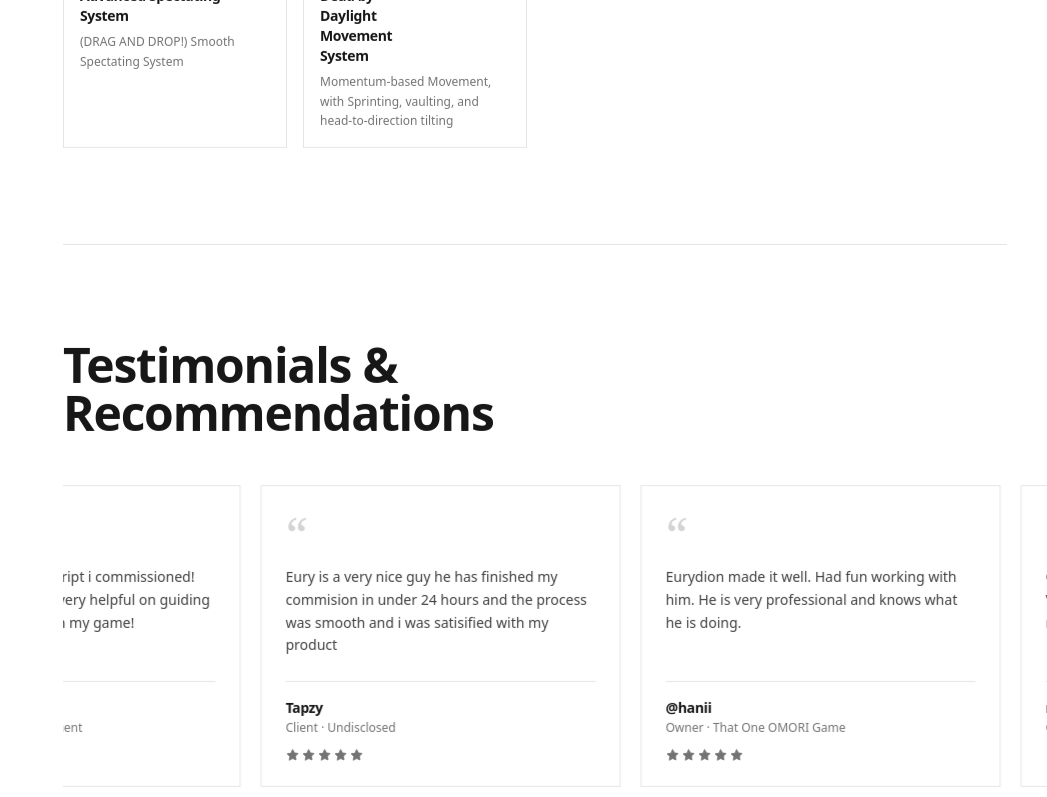
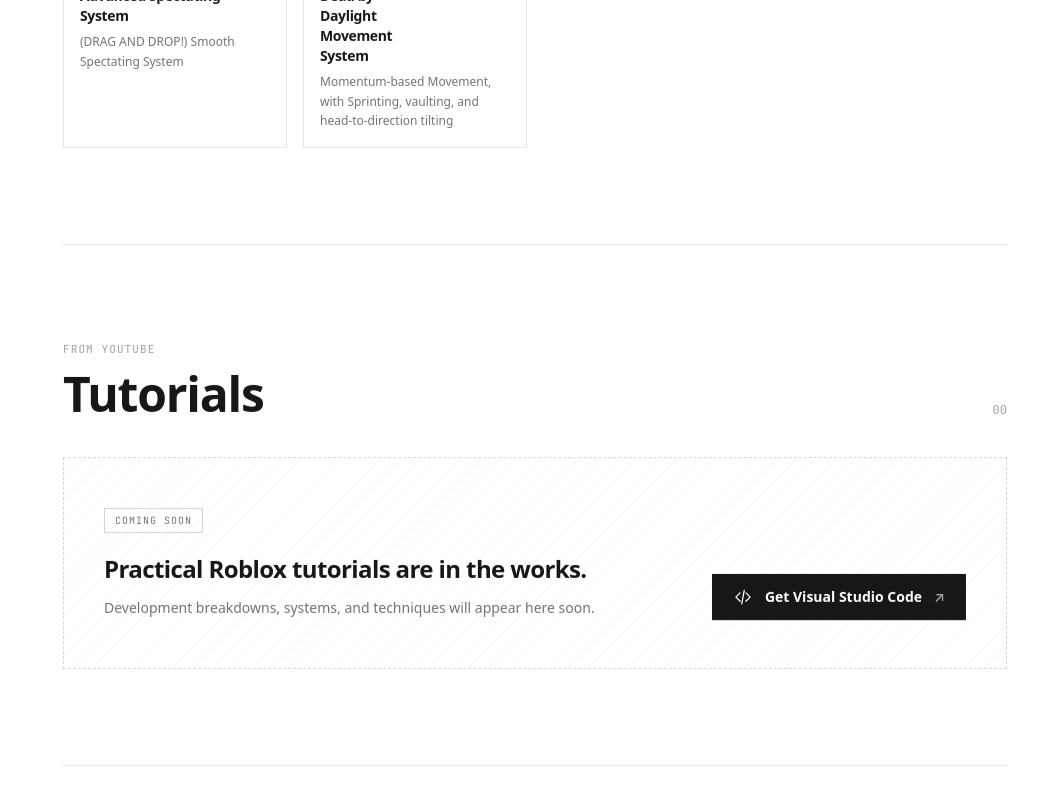
Before and after one commit to Badoobi/Eurydion, a React (Vite) app: page / in a window 1280 px wide. Shown: the part 2000-2797 px from the top of the page, without its empty margins (233-1280 px from the left). Built offline with nearby package versions, Linux system fonts and the light colour scheme.

Commit message:
youtube tutorial section

```diff
--- a/src/components/Sidebar.jsx
+++ b/src/components/Sidebar.jsx
@@ -59,6 +59,16 @@ const NAV_ICONS = {
         strokeLinecap="round"
         strokeLinejoin="round"
         d="M3 8l9-4 9 4-9 4-9-4zM3 8v8l9 4 9-4V8M12 12v8"
+      />
+    </svg>
+  ),
+  tutorials: (props) => (
+    <svg viewBox="0 0 24 24" fill="none" stroke="currentColor" {...props}>
+      <path
+        strokeWidth="1.5"
+        strokeLinecap="round"
+        strokeLinejoin="round"
+        d="M5 4.5h11.5A2.5 2.5 0 0 1 19 7v12.5H7.5A2.5 2.5 0 0 1 5 17V4.5Zm0 12.5a2.5 2.5 0 0 1 2.5-2.5H19M9 8h6"
       />
     </svg>
   ),
--- /dev/null
+++ b/src/components/sections/Tutorials.jsx
@@ -0,0 +1,86 @@
+const VSCODE_URL =
+  "https://code.visualstudio.com/?wt.mc_id=studentamb_514120";
+
+function CodeIcon() {
+  return (
+    <svg
+      viewBox="0 0 24 24"
+      fill="none"
+      stroke="currentColor"
+      className="h-5 w-5"
+      aria-hidden="true"
+    >
+      <path
+        d="m8.5 7-5 5 5 5M15.5 7l5 5-5 5M13.5 4l-3 16"
+        strokeWidth="1.5"
+        strokeLinecap="round"
+        strokeLinejoin="round"
+      />
+    </svg>
+  );
+}
+
+export default function Tutorials() {
+  return (
+    <section
+      id="tutorials"
+      className="border-b border-neutral-200 py-24 dark:border-neutral-800"
+    >
+      <div className="reveal flex items-end justify-between gap-6">
+        <div>
+          <p className="mb-3 font-mono text-[11px] tracking-widest text-neutral-400 uppercase dark:text-neutral-500">
+            From YouTube
+          </p>
+          <h2 className="text-4xl font-bold tracking-tight sm:text-5xl">
+            Tutorials
+          </h2>
+        </div>
+        <span className="font-mono text-xs text-neutral-400 dark:text-neutral-600">
+          00
+        </span>
+      </div>
+
+      <div className="reveal relative mt-10 overflow-hidden border border-dashed border-neutral-300 px-6 py-12 sm:px-10 dark:border-neutral-700">
+        <div
+          aria-hidden="true"
+          className="absolute inset-0 opacity-35 dark:opacity-20"
+          style={{
+            backgroundImage:
+              "repeating-linear-gradient(135deg, currentColor 0 1px, transparent 1px 14px)",
+            color: "rgba(120,120,120,0.16)",
+          }}
+        />
+
+        <div className="relative flex flex-col items-start justify-between gap-8 sm:flex-row sm:items-end">
+          <div className="max-w-lg">
+            <span className="inline-flex border border-neutral-300 px-2.5 py-1 font-mono text-[10px] tracking-widest text-neutral-500 uppercase dark:border-neutral-700 dark:text-neutral-400">
+              Coming soon
+            </span>
+            <h3 className="mt-5 text-2xl font-semibold tracking-tight">
+              Practical Roblox tutorials are in the works.
+            </h3>
+            <p className="mt-3 text-sm leading-relaxed text-neutral-500 dark:text-neutral-400">
+              Development breakdowns, systems, and techniques will appear here soon.
+            </p>
+          </div>
+
+          <a
+            href={VSCODE_URL}
+            target="_blank"
+            rel="noreferrer"
+            className="group inline-flex shrink-0 items-center gap-3 border border-neutral-900 bg-neutral-900 px-5 py-3 text-sm font-semibold text-white transition-colors hover:bg-transparent hover:text-neutral-900 dark:border-neutral-100 dark:bg-neutral-100 dark:text-neutral-900 dark:hover:bg-transparent dark:hover:text-neutral-100"
+          >
+            <CodeIcon />
+            Get Visual Studio Code
+            <span
+              aria-hidden="true"
+              className="text-neutral-400 transition-transform duration-300 group-hover:translate-x-0.5 group-hover:-translate-y-0.5"
+            >
+              ↗
+            </span>
+          </a>
+        </div>
+      </div>
+    </section>
+  );
+}
--- a/src/data.js
+++ b/src/data.js
@@ -7,6 +7,7 @@ export const NAV_LINKS = [
   { id: "home", label: "Home" },
   { id: "projects", label: "Projects" },
   { id: "products", label: "Products" },
+  { id: "tutorials", label: "Tutorials" },
   { id: "testimonials", label: "Testimonials" },
   { id: "contact", label: "Contact" },
 ];
@@ -354,6 +355,15 @@ export function getProduct(slug) {
   return PRODUCTS.find((p) => p.slug === slug);
 }
 
+/*
+ * TUTORIALS
+ * ---------
+ * YouTube-first guides displayed beneath Products and on /tutorials.
+ * Add a YouTube video ID (the 11 characters after /watch?v= or /shorts/).
+ */
+export const TUTORIALS = [
+];
+
 export const TESTIMONIALS = [
   {
     quote:
--- a/src/pages/Home.jsx
+++ b/src/pages/Home.jsx
@@ -2,6 +2,7 @@ import { useScrollReveal } from "../hooks/useScrollReveal";
 import Hero from "../components/sections/Hero";
 import Projects from "../components/sections/Projects";
 import Products from "../components/sections/Products";
+import Tutorials from "../components/sections/Tutorials";
 import Testimonials from "../components/sections/Testimonials";
 import Communities from "../components/sections/Communities";
 import Contact from "../components/sections/Contact";
@@ -17,6 +18,7 @@ export default function Home() {
       <Hero />
       <Projects />
       <Products />
+      <Tutorials />
       <Testimonials />
       <Communities />
       <Contact />
```
